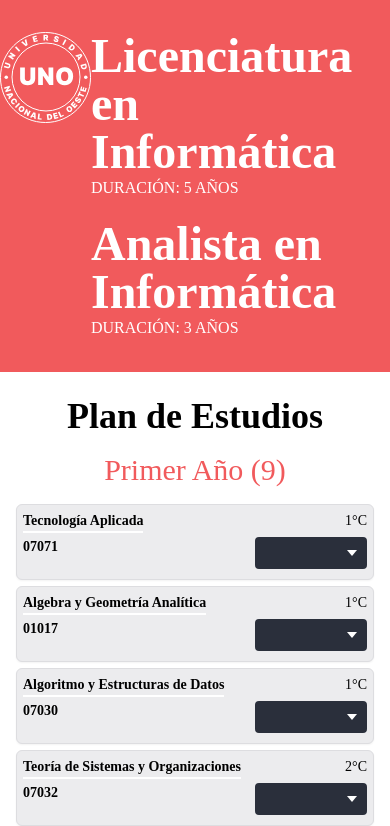
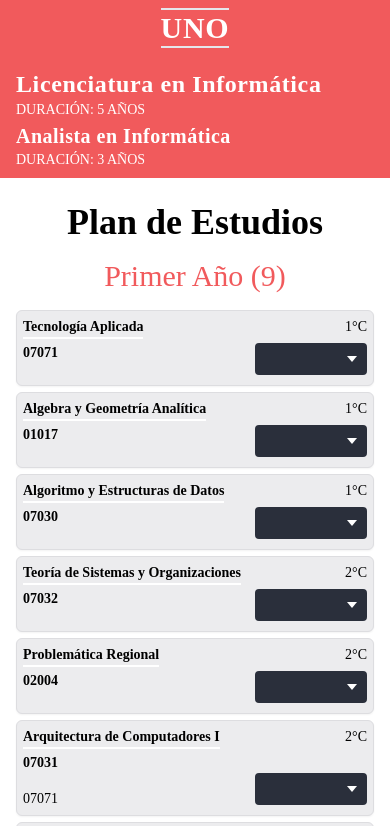
Before and after one commit to daniBrico/plan-de-estudios-web-vanillajs, a website built with Vite: page index.html in a window 390 px wide. Shown: the top 826 px of the page. Built offline with nearby package versions, Linux system fonts and the light colour scheme; a web font is replaced by a local one.

Commit message:
Header responsive agregado

```diff
--- a/index.html
+++ b/index.html
@@ -7,29 +7,44 @@
     <link rel="stylesheet" href="tailwind.css" />
     <title>Document</title>
   </head>
-
   <body>
-    <header class="bg-fourthColor py-8">
-      <div class="mx-auto flex max-w-5xl justify-around">
-        <div>
+    <header class="bg-fourthColor px-4 py-2">
+      <div
+        class="mx-auto flex max-w-4xl flex-col gap-4 sm:flex-row sm:items-center lg:gap-8"
+      >
+        <div
+          class="order-1 flex flex-col justify-center lg:flex-row lg:items-center lg:gap-4"
+        >
+          <div>
+            <h1
+              class="mt-1 text-pretty text-2xl font-extrabold tracking-wide text-white"
+              id="titleCareer"
+            ></h1>
+            <p class="text-sm text-white" id="careerDuration"></p>
+          </div>
+          <div>
+            <h2
+              class="mt-0.5 text-xl font-extrabold tracking-wide text-white lg:text-2xl"
+              id="subCareer"
+            ></h2>
+            <p class="lg:text-md text-sm text-white" id="subCareerDuration"></p>
+          </div>
+        </div>
+        <div class="order-0 mx-auto sm:mx-0">
           <a
             href="https://www.uno.edu.ar/"
             target="_blank"
             rel="noreferrer noopener"
             ><img
-              class="w-44"
+              class="hidden w-28 sm:block sm:w-24"
               src="/public/src/logoUNO.svg"
               alt="Logo de la Universidad Nacional del Oeste"
-          /></a>
-        </div>
-        <div class="flex flex-col justify-center">
-          <h1 class="text-5xl font-extrabold text-white" id="titleCareer"></h1>
-          <p class="text-white" id="careerDuration"></p>
-          <h2
-            class="mt-5 text-5xl font-extrabold text-white"
-            id="subCareer"
-          ></h2>
-          <p class="text-white" id="subCareerDuration"></p>
+            />
+            <span
+              class="inline-block border-y-2 text-center text-3xl font-extrabold tracking-wide text-white sm:hidden"
+              >UNO</span
+            >
+          </a>
         </div>
       </div>
     </header>
--- a/js/scripts.js
+++ b/js/scripts.js
@@ -42,16 +42,10 @@
   }
 }
 
-const loadInformationTableDesing = async function () {
-  // const career = await getDataCareer('Licenciatura en Informática')
-
-  const $fragment = d.createDocumentFragment(),
-    $article = d.getElementsByTagName('article')
-
+const loadHeaderInformation = function () {
   const $titleCareer = d.getElementById('titleCareer'),
     $careerDuration = d.getElementById('careerDuration')
 
-  // Esto se tiene que cargar una sola vez. Tanto para desktop como para mobile. Revisar.
   $titleCareer.textContent = career.nombreCarrera
   $careerDuration.textContent = `DURACIÓN: ${career.duracionCarrera} AÑOS`
 
@@ -62,6 +56,11 @@
     $subCareer.textContent = `${career.tituloIntermedio}`
     $subCareerDuration.textContent = `DURACIÓN: ${career.duracionDelTituloIntermedio} AÑOS`
   }
+}
+
+const loadInformationTableDesing = async function () {
+  const $fragment = d.createDocumentFragment(),
+    $article = d.getElementsByTagName('article')
 
   career.listaDeMateriasPorAnio.forEach((el, i) => {
     const $templateTableInfo = d.getElementById('template-table'),
@@ -276,6 +275,7 @@
   await loadInformationLocal()
   loadInformationTableDesing()
   loadInformationSmallDesign()
+  loadHeaderInformation()
 })
 
 d.addEventListener('click', (e) => {
```
